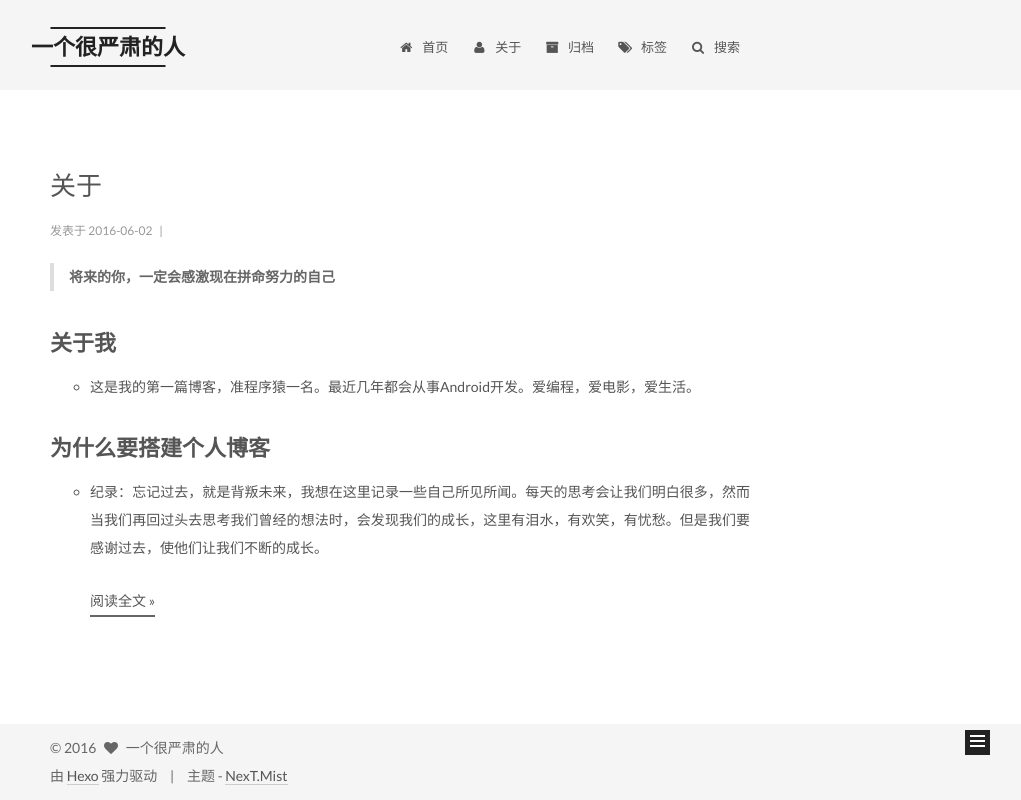
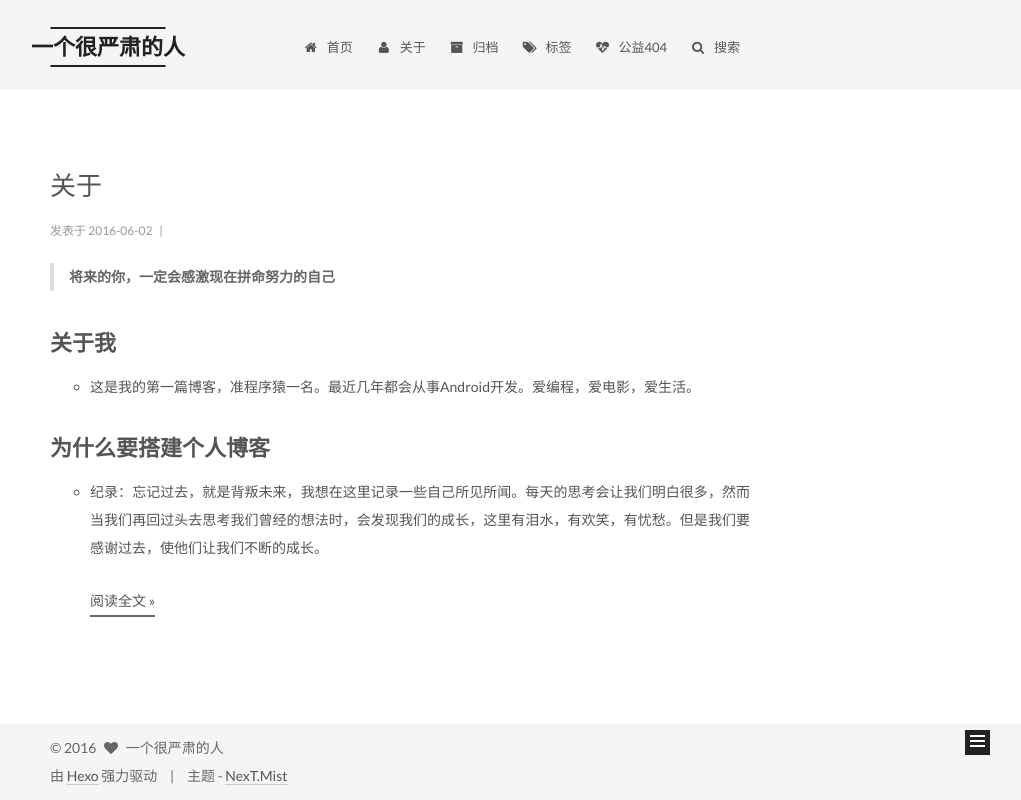
Before and after one commit to shun99/shun99.github.io, a plain HTML site: page index.html in a window 1280 px wide. Shown: the whole page, without its empty margins (240-1261 px from the left). Drawn offline with Linux system fonts and the light colour scheme; a script that the page names is missing.

Commit message:
Site updated: 2016-06-02 14:41:16

```diff
--- a/css/main.css
+++ b/css/main.css
@@ -1548,7 +1548,7 @@ pre .javascript .function {
   width: 4px;
   height: 4px;
   border-radius: 50%;
-  background: #09ffb0;
+  background: #545ee4;
 }
 .links-of-blogroll {
   font-size: 13px;
--- a/index.html
+++ b/index.html
@@ -210,6 +210,16 @@
               <i class="menu-item-icon fa fa-fw fa-tags"></i> <br />
 
             标签
+          </a>
+        </li>
+
+
+        <li class="menu-item menu-item-commonweal">
+          <a href="http://gongyi.sina.com.cn" rel="section">
+
+              <i class="menu-item-icon fa fa-fw fa-heartbeat"></i> <br />
+
+            公益404
           </a>
         </li>
 
```
Also changed, not shown: 2016/06/02/about/index.html (+10 -0 lines), archives/2016/06/index.html (+10 -0 lines), archives/2016/index.html (+10 -0 lines), archives/index.html (+10 -0 lines), tags/感触/index.html (+10 -0 lines).
